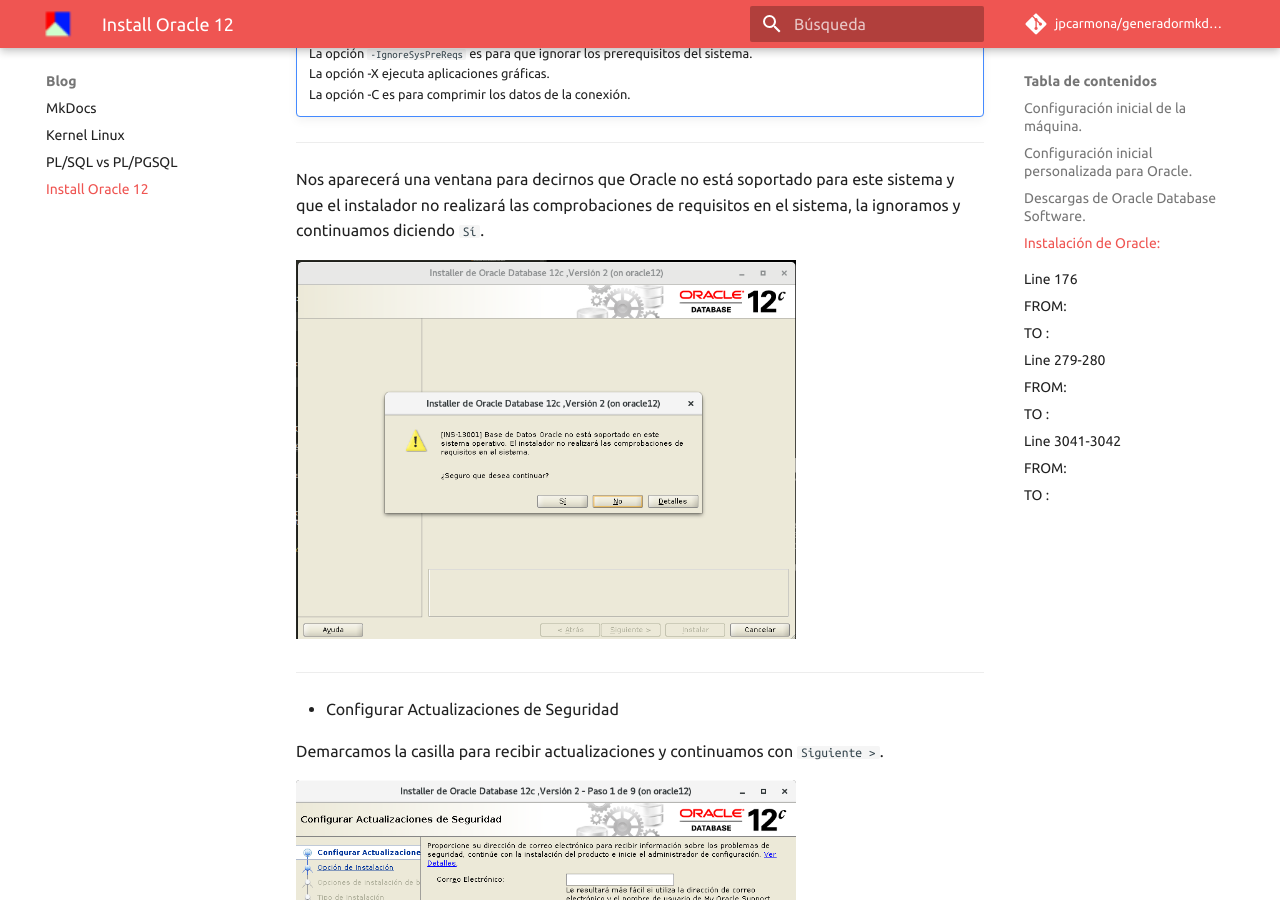
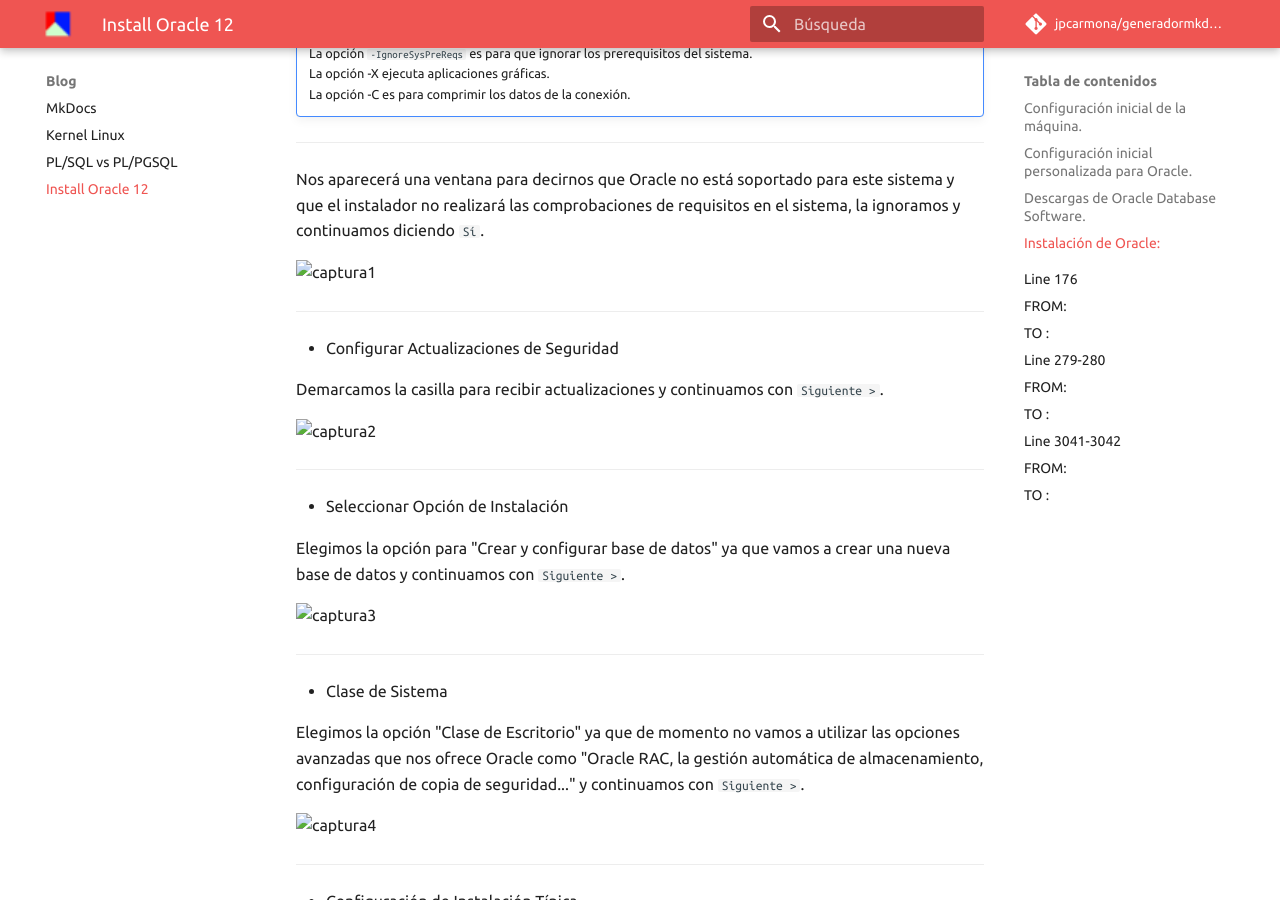
Before and after one commit to jpcarmona/generadormkdocs, an MkDocs documentation site: the page built from docs/blog/oracleinstall.md, in a window 1280 px wide and 900 px high, scrolled down 4140 px. Built offline with MkDocs 1.6.1 and Material for MkDocs 9.7.7, drawn with Linux system fonts in a browser that asks for light colours; comment, search, counter and statistics services are not loaded.

Commit message:
oracle install 3

```diff
--- a/docs/blog/oracleinstall.md
+++ b/docs/blog/oracleinstall.md
@@ -188,7 +188,7 @@
 y que el instalador no realizará las comprobaciones de requisitos en el sistema,
 la ignoramos y continuamos diciendo `Sí`.
 
-<img src="/img/oracleinstall/captura1.png" alt="captura1" width="500" height="400" />
+<img src="../img/oracleinstall/captura1.png" alt="captura1" width="500" height="400" />
 
 ***
 * Configurar Actualizaciones de Seguridad
@@ -196,7 +196,7 @@
 Demarcamos la casilla para recibir actualizaciones y continuamos con `Siguiente >`.
 
 
-<img src="/img/oracleinstall/captura2.png" alt="captura2" width="500" height="400" />
+<img src="../img/oracleinstall/captura2.png" alt="captura2" width="500" height="400" />
 
 ***
 * Seleccionar Opción de Instalación
@@ -204,7 +204,7 @@
 Elegimos la opción para "Crear y configurar base de datos" ya que vamos a crear una nueva base de datos y continuamos con `Siguiente >`.
 
 
-<img src="/img/oracleinstall/captura3.png" alt="captura3" width="500" height="400" />
+<img src="../img/oracleinstall/captura3.png" alt="captura3" width="500" height="400" />
 
 ***
 * Clase de Sistema
@@ -212,7 +212,7 @@
 Elegimos la opción "Clase de Escritorio" ya que de momento no vamos a utilizar las opciones avanzadas que nos ofrece Oracle como "Oracle RAC, la gestión automática de almacenamiento, configuración de copia de seguridad..." y continuamos con `Siguiente >`.
 
 
-<img src="/img/oracleinstall/captura4.png" alt="captura4" width="500" height="400" />
+<img src="../img/oracleinstall/captura4.png" alt="captura4" width="500" height="400" />
 
 ***
 * Configuración de Instalación Típica
@@ -231,7 +231,7 @@
 Continuamos con `Siguiente >`.
 
 
-<img src="/img/oracleinstall/captura5.png" alt="captura5" width="500" height="400" />
+<img src="../img/oracleinstall/captura5.png" alt="captura5" width="500" height="400" />
 
 ***
 * Crear Inventario
@@ -242,7 +242,7 @@
 Continuamos con `Siguiente >`.
 
 
-<img src="/img/oracleinstall/captura6.png" alt="captura6" width="500" height="400" />
+<img src="../img/oracleinstall/captura6.png" alt="captura6" width="500" height="400" />
 
 ***
 * Resumen
@@ -252,16 +252,16 @@
 Procedemos a `Instalar`.
 
 
-<img src="/img/oracleinstall/captura7.png" alt="captura7" width="500" height="400" />
+<img src="../img/oracleinstall/captura7.png" alt="captura7" width="500" height="400" />
 
-<img src="/img/oracleinstall/captura8.png" alt="captura8" width="500" height="400" />
+<img src="../img/oracleinstall/captura8.png" alt="captura8" width="500" height="400" />
 
 ***
 * Errores en la instalación
 
 En mi caso me encuentro varios errores enlazando los binarios y me sale esta ventana:
 
-<img src="/img/oracleinstall/captura9.png" alt="captura9" width="500" height="400" />
+<img src="../img/oracleinstall/captura9.png" alt="captura9" width="500" height="400" />
 
 Lo que hago es mirar al final del fichero log, que nos indica en el mensaje, y averiguar que ocurre.
 
@@ -304,7 +304,7 @@
 Demarcamos la casilla para recibir actualizaciones y continuamos con `Siguiente >`.
 
 
-<img src="/img/oracleinstall/captura2.png" alt="captura2" width="500" height="400" />
+<img src="../img/oracleinstall/captura2.png" alt="captura2" width="500" height="400" />
 
 ***
 
```
